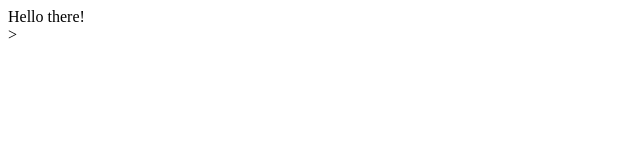
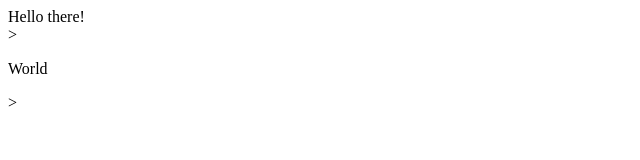
Before and after one commit to atung4521/demo-repo, a plain HTML site: page index.html in a window 1280 px wide. Shown: the full height of the page, 0-640 px from the left. Drawn offline with Linux system fonts and the light colour scheme.

Commit message:
added world

```diff
--- a/index.html
+++ b/index.html
@@ -1 +1,2 @@
 <div>Hello there!</div>>
+<p>World</p>>
```
